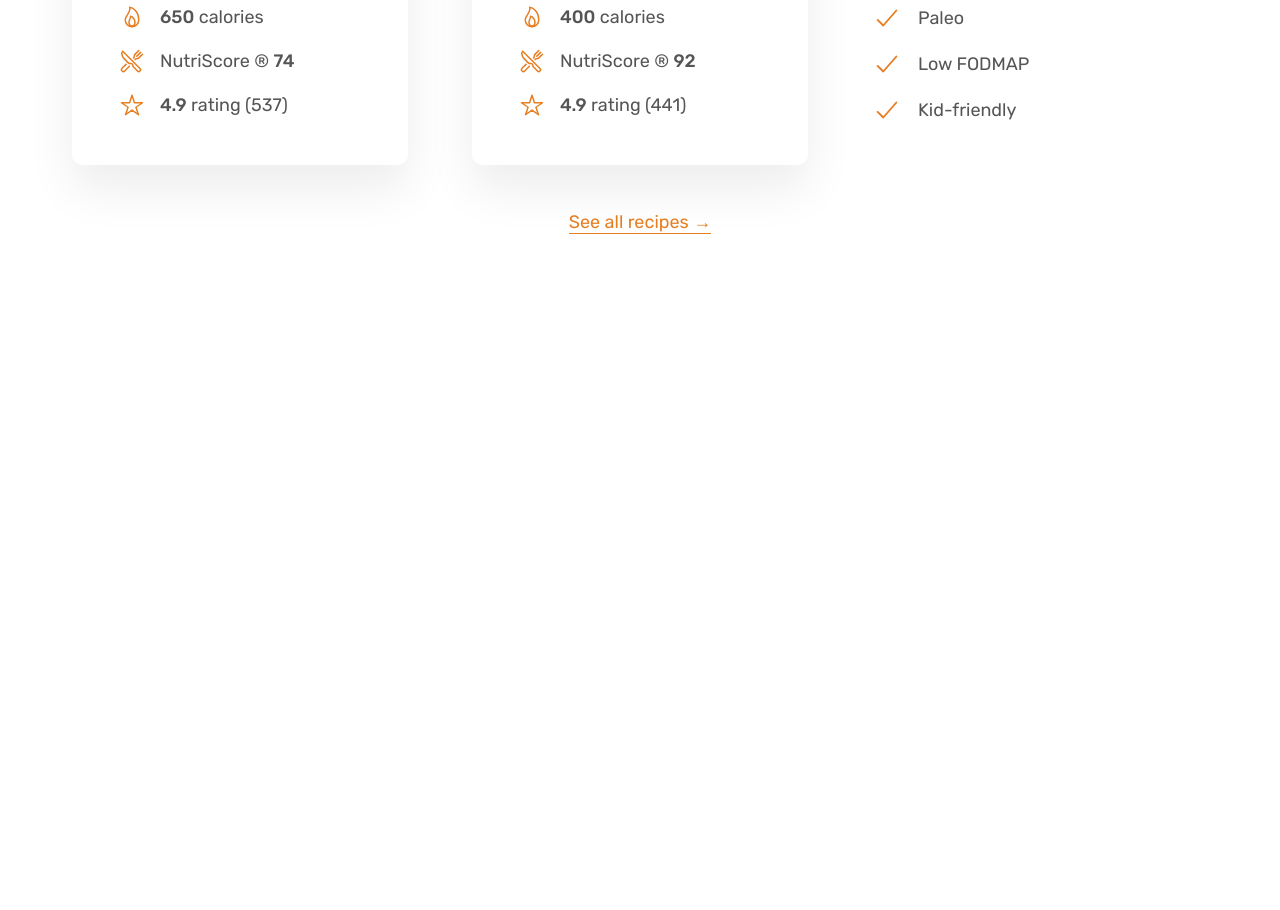
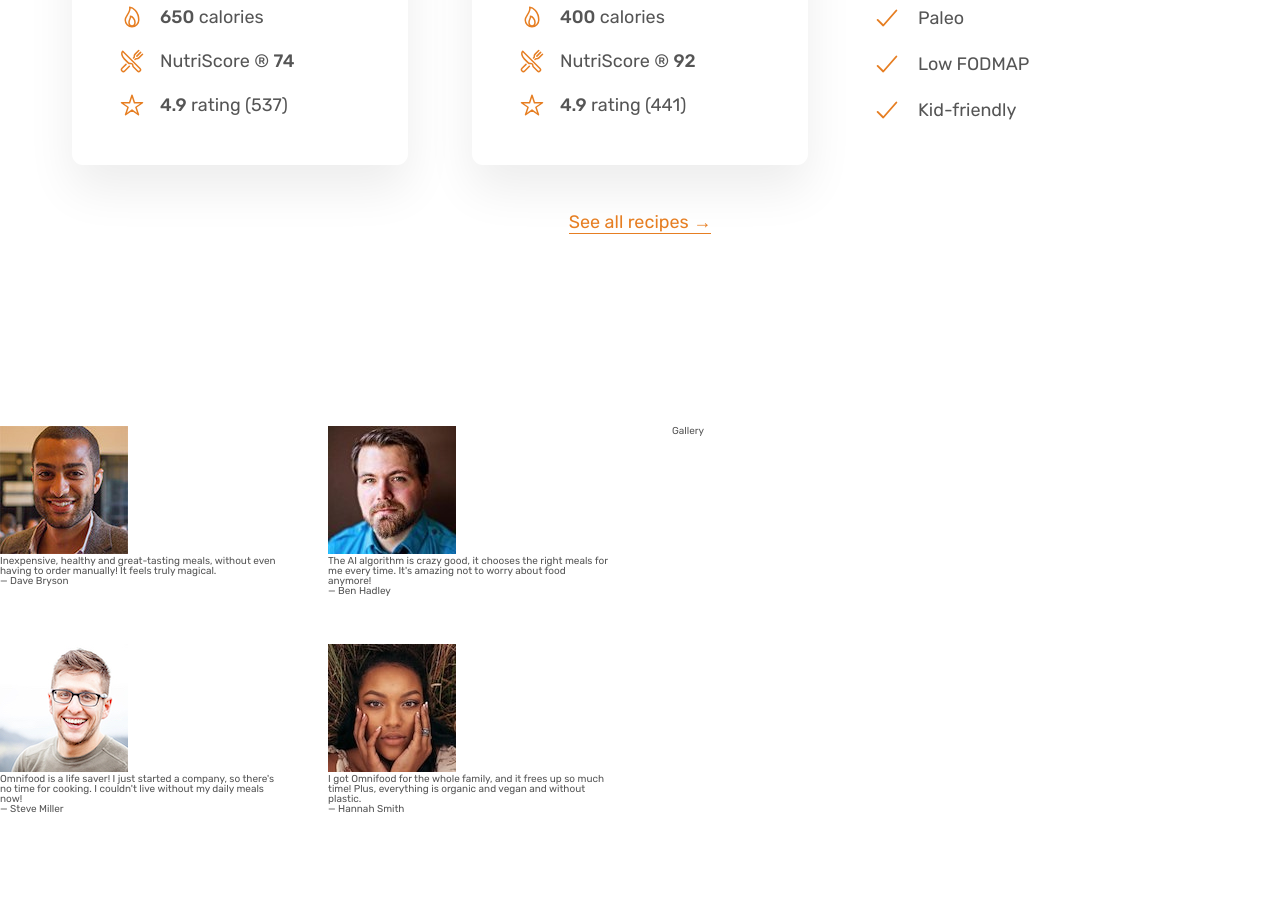
Before and after one commit to Pathholder1806/html-omnifood, a plain HTML site: page index.html in a window 1280 px wide. Shown: the part 3231-4141 px from the top of the page. Before the commit the page ends 3561 px from the top, so only its background shows below. Drawn offline with nearby package versions, Linux system fonts and the light colour scheme.

Commit message:
'section-testimonials' -> testimonial content added

```diff
--- a/css/style.css
+++ b/css/style.css
@@ -319,3 +319,17 @@
     font-size: 1.8rem;
     text-align: center;
 }
+
+/************************************/
+/* TESTIMONIALS SECTION */
+/************************************/
+
+.section-testimonials {
+    padding: 9.6rem 0;
+}
+
+.testimonials {
+    display: grid;
+    grid-template-columns: repeat(2, 1fr);
+    gap: 4.8rem;
+}
--- a/index.html
+++ b/index.html
@@ -387,6 +387,68 @@
                     <a href="#" class="link">See all recipes &rarr;</a>
                 </div>
             </section>
+
+            <section class="section-testimonials grid grid--2-cols">
+                <div class="testimonials grid grid--2-cols">
+                    <figure class="testimonial">
+                        <img
+                            class="testimonial-img"
+                            src="./img/customers/dave.jpg"
+                            alt="Photo of customer Dave Bryson"
+                        />
+                        <blockquote class="testimonial-text">
+                            Inexpensive, healthy and great-tasting meals,
+                            without even having to order manually! It feels
+                            truly magical.
+                        </blockquote>
+                        <p class="testimonial-name">&mdash; Dave Bryson</p>
+                    </figure>
+
+                    <figure class="testimonial">
+                        <img
+                            class="testimonial-img"
+                            src="./img/customers/ben.jpg"
+                            alt="Photo of customer Ben Hadley"
+                        />
+                        <blockquote class="testimonial-text">
+                            The AI algorithm is crazy good, it chooses the right
+                            meals for me every time. It's amazing not to worry
+                            about food anymore!
+                        </blockquote>
+                        <p class="testimonial-name">&mdash; Ben Hadley</p>
+                    </figure>
+
+                    <figure class="testimonial">
+                        <img
+                            class="testimonial-img"
+                            src="./img/customers/steve.jpg"
+                            alt="Photo of customer Steve Miller"
+                        />
+                        <blockquote class="testimonial-text">
+                            Omnifood is a life saver! I just started a company,
+                            so there's no time for cooking. I couldn't live
+                            without my daily meals now!
+                        </blockquote>
+                        <p class="testimonial-name">&mdash; Steve Miller</p>
+                    </figure>
+
+                    <figure class="testimonial">
+                        <img
+                            class="testimonial-img"
+                            src="./img/customers/hannah.jpg"
+                            alt="Photo of customer Hannah Smith"
+                        />
+                        <blockquote class="testimonial-text">
+                            I got Omnifood for the whole family, and it frees up
+                            so much time! Plus, everything is organic and vegan
+                            and without plastic.
+                        </blockquote>
+                        <p class="testimonial-name">&mdash; Hannah Smith</p>
+                    </figure>
+                </div>
+
+                <div class="gallery">Gallery</div>
+            </section>
         </main>
         <script
             type="module"
```
